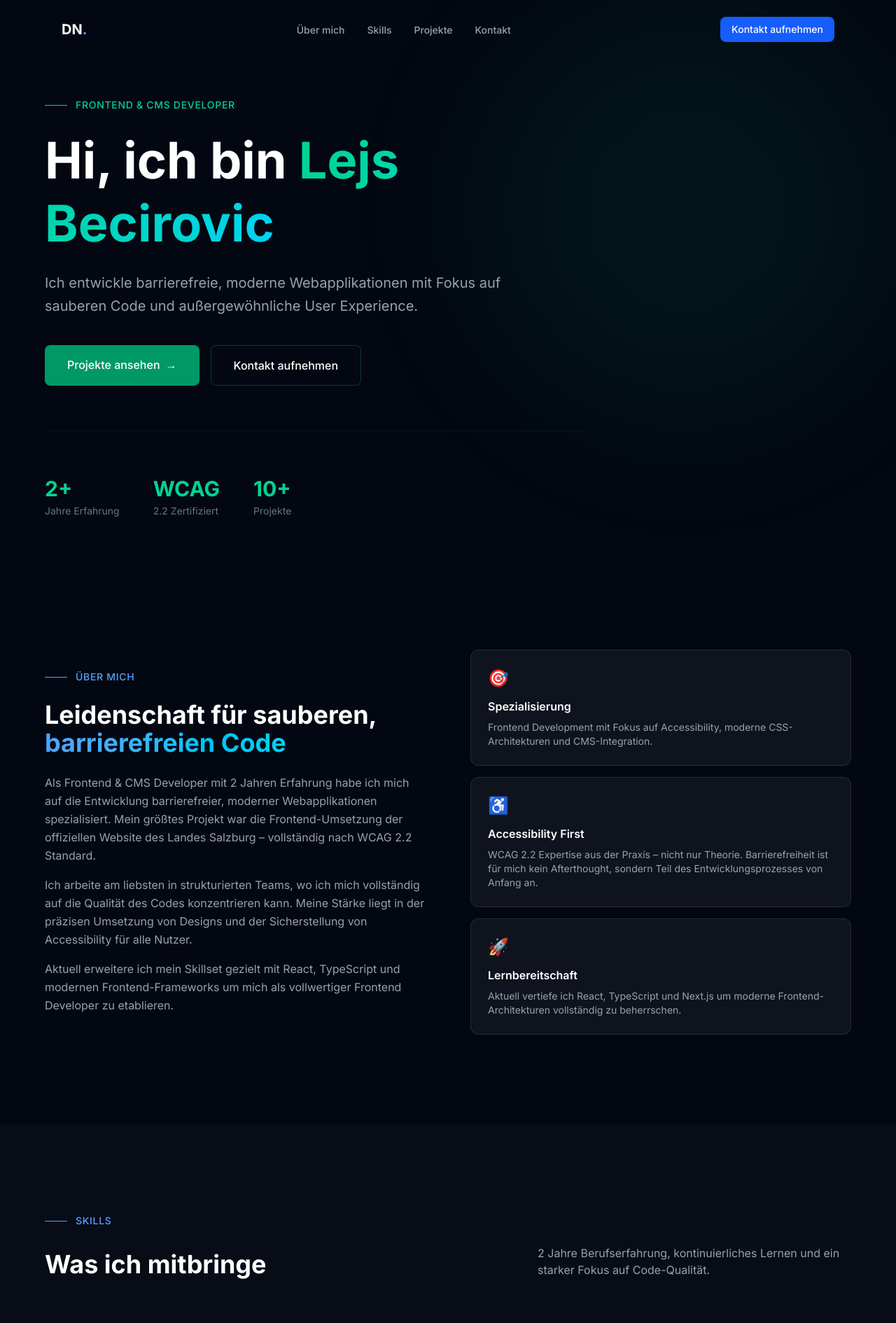
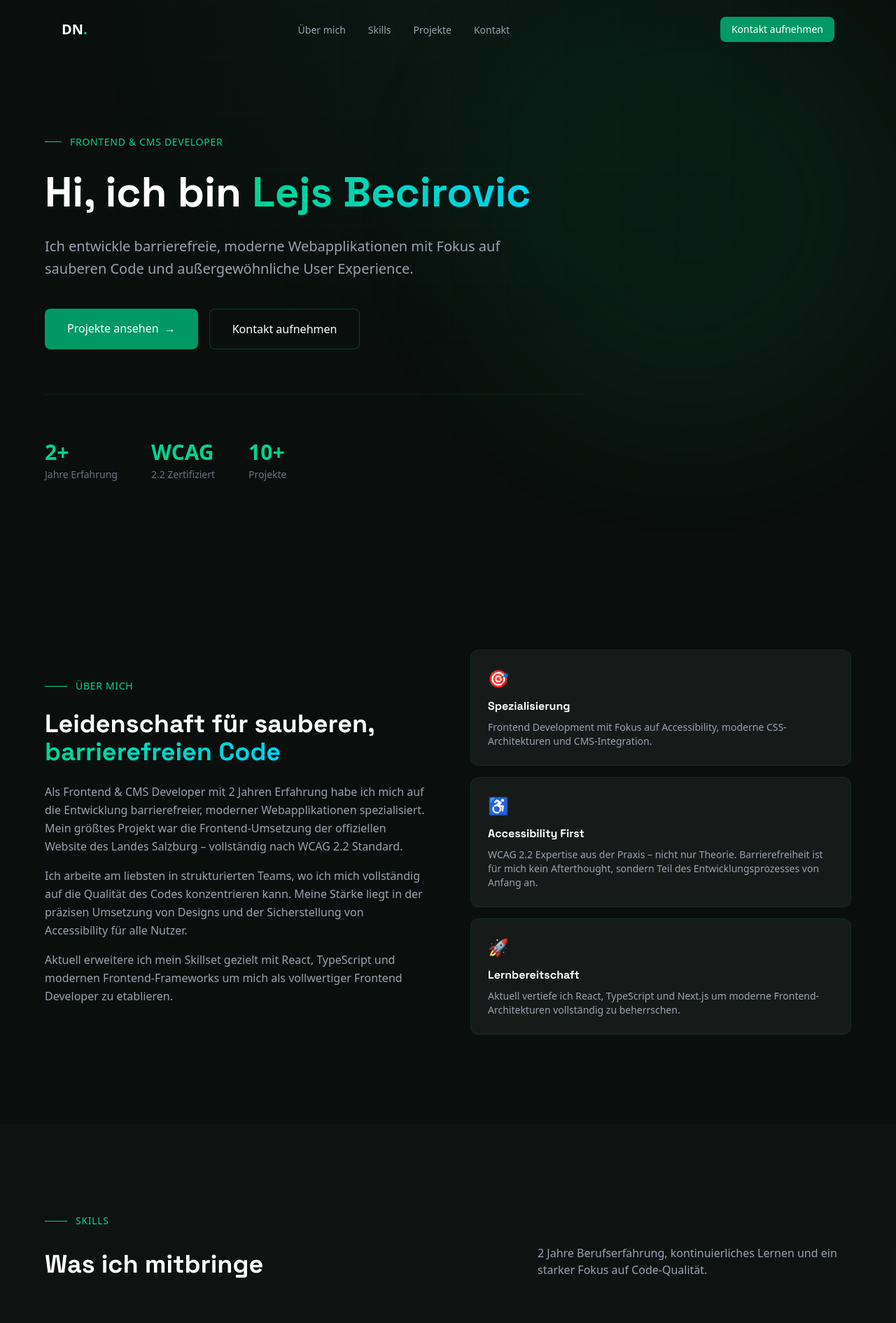
Before and after one commit to lejsbecirovic/portfolio, a Next.js app: page / in a window 1280 px wide. Shown: the top 1890 px of the page at 70% size. Built offline with nearby package versions, Linux system fonts and the light colour scheme.

Commit message:
Design customization: Emerald theme + custom fonts

```diff
--- a/src/app/globals.css
+++ b/src/app/globals.css
@@ -1,6 +1,39 @@
 @import "tailwindcss";
 
 @theme {
-  --color-primary: #2563eb;
-  --color-primary-hover: #1d4ed8;
+  --color-primary-50: #ecfdf5;
+  --color-primary-100: #d1fae5;
+  --color-primary-200: #a7f3d0;
+  --color-primary-300: #6ee7b7;
+  --color-primary-400: #34d399;
+  --color-primary-500: #10b981;
+  --color-primary-600: #059669;
+  --color-primary-700: #047857;
+  --color-primary-800: #065f46;
+  --color-primary-900: #064e3b;
+
+  --color-accent-400: #22d3ee;
+  --color-accent-500: #06b6d4;
+
+  /* === BACKGROUNDS === */
+  --color-bg-dark: #0a0f0d;
+  --color-bg-darker: #050807;
+  --color-bg-card: #111816;
+
+  /* === BORDERS === */
+  --color-border-primary: #10b981;
+  --color-border-subtle: #1a2e27;
+
+  /* === TEXT === */
+  --color-text-primary: #ecfdf5;
+  --color-text-secondary: #a7f3d0;
+  --color-text-muted: #6ee7b7;
+
+  --font-sans: var(--font-inter);
+  --font-display: var(--font-space);
 }
+
+h1, h2, h3 {
+  font-family: var(--font-space), sans-serif;
+  font-weight: 700;
+}
--- a/src/app/layout.tsx
+++ b/src/app/layout.tsx
@@ -1,20 +1,53 @@
 import type { Metadata } from 'next'
-import { Inter } from 'next/font/google'
 import './globals.css'
-import Navbar from '../components/layout/Navbar'
+import Navbar from '@/components/layout/Navbar'
 import SmoothScroll from '@/components/SmoothScroll'
+import { Inter, Space_Grotesk } from 'next/font/google'
 
-const inter = Inter({ subsets: ['latin'] })
+const inter = Inter({
+  subsets: ['latin'],
+  variable: '--font-inter'
+})
+
+const spaceGrotesk = Space_Grotesk({
+  subsets: ['latin'],
+  variable: '--font-space'
+})
 
 export const metadata: Metadata = {
-  title: 'Dein Name | Frontend & CMS Developer',
-  description: 'Frontend & CMS Developer spezialisiert auf barrierefreie Webentwicklung und moderne React-Applikationen.',
+  title: 'Lejs Becirovic | Frontend & CMS Developer',
+  description: 'Frontend & CMS Developer spezialisiert auf barrierefreie Webentwicklung.',
 }
 
-export default function RootLayout({ children }: { children: React.ReactNode }) {
+export default function RootLayout({
+  children,
+}: {
+  children: React.ReactNode
+}) {
   return (
-    <html lang="de">
-      <body className={`${inter.className} bg-gray-950 text-white`}>
+    <html lang="de" className="scroll-smooth">
+      <body className={`${inter.variable} ${spaceGrotesk.variable} font-sans bg-[#0a0f0d] text-[#ecfdf5]`}>
+        {/* Subtle Grid Pattern Background */}
+        <div className="fixed inset-0 -z-10">
+          <div
+            className="absolute inset-0 opacity-[0.02]"
+            style={{
+              backgroundImage: `
+                linear-gradient(to right, #10b981 1px, transparent 1px),
+                linear-gradient(to bottom, #10b981 1px, transparent 1px)
+              `,
+              backgroundSize: '80px 80px'
+            }}
+          />
+          {/* Gradient Overlay */}
+          <div
+            className="absolute inset-0"
+            style={{
+              background: 'radial-gradient(circle at 50% 0%, rgba(16, 185, 129, 0.05), transparent 50%)'
+            }}
+          />
+        </div>
+
         <Navbar />
         <SmoothScroll />
         {children}
--- a/src/components/layout/Navbar.tsx
+++ b/src/components/layout/Navbar.tsx
@@ -28,7 +28,7 @@ export default function Navbar() {
         fixed top-0 left-0 right-0 z-50
         transition-all duration-300
         ${isScrolled
-          ? 'bg-gray-950/90 backdrop-blur-md border-b border-white/10 py-4'
+          ? 'bg-[#0a0f0d]/90 backdrop-blur-md border-b border-emerald-500/10 py-4'
           : 'bg-transparent py-6'
         }
       `}
@@ -40,9 +40,9 @@ export default function Navbar() {
         {/* Logo */}
         <a
           href="#"
-          className="text-xl font-bold text-white hover:text-blue-400 transition-colors"
+          className="text-xl font-bold text-white hover:text-emerald-400 transition-colors"
         >
-          DN<span className="text-blue-400">.</span>
+          DN<span className="text-emerald-400">.</span>
         </a>
 
         {/* Desktop Links */}
@@ -51,9 +51,10 @@ export default function Navbar() {
             <li key={link.href}>
               <a
                 href={link.href}
-                className="text-gray-400 hover:text-white transition-colors text-sm font-medium"
+                className="text-gray-400 hover:text-emerald-400 transition-colors text-sm font-medium relative group"
               >
                 {link.label}
+                <span className="absolute -bottom-1 left-0 w-0 h-0.5 bg-emerald-400 transition-all group-hover:w-full" />
               </a>
             </li>
           ))}
@@ -62,7 +63,7 @@ export default function Navbar() {
         {/* CTA Button */}
         <a
           href="#contact"
-          className="hidden md:block px-4 py-2 bg-blue-600 hover:bg-blue-500 text-white text-sm font-medium rounded-lg transition-colors"
+          className="hidden md:block px-4 py-2 bg-emerald-600 hover:bg-emerald-500 text-white text-sm font-medium rounded-lg transition-all hover:shadow-lg hover:shadow-emerald-500/20"
         >
           Kontakt aufnehmen
         </a>
@@ -80,13 +81,13 @@ export default function Navbar() {
 
       {/* Mobile Menu */}
       {isMenuOpen && (
-        <div className="md:hidden bg-gray-950 border-t border-white/10 px-6 py-4">
+        <div className="md:hidden bg-[#0a0f0d] border-t border-emerald-500/10 px-6 py-4">
           <ul className="flex flex-col gap-4">
             {navLinks.map((link) => (
               <li key={link.href}>
                 <a
                   href={link.href}
-                  className="text-gray-400 hover:text-white transition-colors"
+                  className="text-gray-400 hover:text-emerald-400 transition-colors"
                   onClick={() => setIsMenuOpen(false)}
                 >
                   {link.label}
--- a/src/components/sections/About.tsx
+++ b/src/components/sections/About.tsx
@@ -13,8 +13,8 @@ export default function About() {
           <div>
             <FadeIn>
               <div className="flex items-center gap-3 mb-6">
-                <div className="w-8 h-px bg-blue-400" />
-                <span className="text-blue-400 text-sm font-medium tracking-wider uppercase">
+                <div className="w-8 h-px bg-emerald-400" />
+                <span className="text-emerald-400 text-sm font-medium tracking-wider uppercase">
                   Über mich
                 </span>
               </div>
@@ -23,7 +23,7 @@ export default function About() {
             <FadeIn delay={0.1}>
               <h2 className="text-4xl font-bold text-white mb-6">
                 Leidenschaft für sauberen,
-                <span className="text-transparent bg-clip-text bg-gradient-to-r from-blue-400 to-cyan-400">
+                <span className="text-transparent bg-clip-text bg-gradient-to-r from-emerald-400 to-cyan-400">
                   {' '}barrierefreien Code
                 </span>
               </h2>
@@ -60,7 +60,7 @@ export default function About() {
               { icon: '🚀', title: 'Lernbereitschaft', text: 'Aktuell vertiefe ich React, TypeScript und Next.js um moderne Frontend-Architekturen vollständig zu beherrschen.' }
             ].map((card, index) => (
               <FadeIn key={card.title} delay={0.1 * index} direction="left">
-                <div className="p-6 bg-white/5 border border-white/10 rounded-xl hover:border-blue-400/50 transition-colors">
+                <div className="p-6 bg-white/5 border border-emerald-500/10 rounded-xl hover:border-emerald-400/50 transition-colors">
                   <div className="text-2xl mb-3">{card.icon}</div>
                   <h3 className="text-white font-semibold mb-2">{card.title}</h3>
                   <p className="text-gray-400 text-sm">{card.text}</p>
--- a/src/components/sections/Contact.tsx
+++ b/src/components/sections/Contact.tsx
@@ -14,11 +14,11 @@ export default function Contact() {
           {/* Header */}
           <FadeIn>
             <div className="flex items-center justify-center gap-3 mb-6">
-              <div className="w-8 h-px bg-blue-400" />
-              <span className="text-blue-400 text-sm font-medium tracking-wider uppercase">
+              <div className="w-8 h-px bg-emerald-400" />
+              <span className="text-emerald-400 text-sm font-medium tracking-wider uppercase">
                 Kontakt
               </span>
-              <div className="w-8 h-px bg-blue-400" />
+              <div className="w-8 h-px bg-emerald-400" />
             </div>
           </FadeIn>
 
@@ -40,7 +40,7 @@ export default function Contact() {
           <FadeIn delay={0.3}>
             <a
               href="mailto:deine@email.com"
-              className="inline-flex items-center gap-3 px-8 py-4 bg-blue-600 hover:bg-blue-500 text-white font-medium rounded-lg transition-all hover:scale-105 active:scale-95 mb-16"
+              className="inline-flex items-center gap-3 px-8 py-4 bg-emerald-600 hover:bg-emerald-500 text-white font-medium rounded-lg transition-all hover:scale-105 active:scale-95 mb-16"
             >
               <span>Email schreiben</span>
               <span>→</span>
@@ -49,7 +49,7 @@ export default function Contact() {
 
           {/* Social Links */}
           <FadeIn delay={0.4}>
-            <div className="flex items-center justify-center gap-6 pt-8 border-t border-white/10">
+            <div className="flex items-center justify-center gap-6 pt-8 border-t border-emerald-500/10">
               <a
                 href="https://github.com/lejsbecirovic"
                 target="_blank"
--- a/src/components/sections/Hero.tsx
+++ b/src/components/sections/Hero.tsx
@@ -21,7 +21,7 @@ export default function Hero() {
             transition={{ duration: 0.5 }}
             className="flex items-center gap-3 mb-6"
           >
-            <div className="w-8 h-px bg-emerald-400" />
+            <div className="w-6 h-px bg-emerald-400" />
             <span className="text-emerald-400 text-sm font-medium tracking-wider uppercase">
               Frontend & CMS Developer
             </span>
@@ -32,7 +32,7 @@ export default function Hero() {
             initial={{ opacity: 0, y: 20 }}
             animate={{ opacity: 1, y: 0 }}
             transition={{ duration: 0.5, delay: 0.1 }}
-            className="text-5xl md:text-7xl font-bold text-white mb-6 leading-tight"
+            className="text-6xl md:text-6xl font-bold text-white mb-6 leading-tight"
           >
             Hi, ich bin{' '}
             <span className="text-transparent bg-clip-text bg-gradient-to-r from-emerald-400 via-teal-400 to-cyan-400">
--- a/src/components/sections/Skills.tsx
+++ b/src/components/sections/Skills.tsx
@@ -14,8 +14,8 @@ export default function Skills() {
         {/* Header */}
         <FadeIn>
           <div className="flex items-center gap-3 mb-6">
-            <div className="w-8 h-px bg-blue-400" />
-            <span className="text-blue-400 text-sm font-medium tracking-wider uppercase">
+            <div className="w-8 h-px bg-emerald-400" />
+            <span className="text-emerald-400 text-sm font-medium tracking-wider uppercase">
               Skills
             </span>
           </div>
@@ -37,7 +37,7 @@ export default function Skills() {
         <div className="grid md:grid-cols-2 lg:grid-cols-3 gap-6">
           {skills.map((skill, index) => (
             <FadeIn key={skill.id} delay={0.1 * (index % 3)}>
-              <div className="h-full p-6 bg-white/5 border border-white/10 rounded-xl hover:border-blue-400/50 transition-all hover:-translate-y-1 group">
+              <div className="h-full p-6 bg-white/5 border border-emerald-500/10 rounded-xl hover:border-emerald-400/50 transition-all hover:-translate-y-1 group">
                 {/* Icon & Title */}
                 <div className="flex items-center gap-3 mb-4">
                   <span className="text-3xl">{skill.icon}</span>
@@ -62,7 +62,7 @@ export default function Skills() {
                         key={i}
                         className="text-xs text-gray-500 flex items-center gap-2"
                       >
-                        <span className="w-1 h-1 rounded-full bg-blue-400 flex-shrink-0" />
+                        <span className="w-1 h-1 rounded-full bg-emerald-400 flex-shrink-0" />
                         {project}
                       </li>
                     ))}
@@ -82,7 +82,7 @@ function getLevelStyle(level: string): string {
     case 'Experte':
       return 'bg-green-400/10 text-green-400'
     case 'Fortgeschritten':
-      return 'bg-blue-400/10 text-blue-400'
+      return 'bg-emerald-400/10 text-emerald-400'
     case 'Gut':
       return 'bg-yellow-400/10 text-yellow-400'
     case 'Anfänger':
```
Also changed, not shown: src/components/sections/Projects.tsx (+7 -7 lines), src/app/page.tsx (line endings or trailing spaces), src/components/SmoothScroll.tsx (line endings or trailing spaces), src/components/ui/FadeIn.tsx (line endings or trailing spaces).
